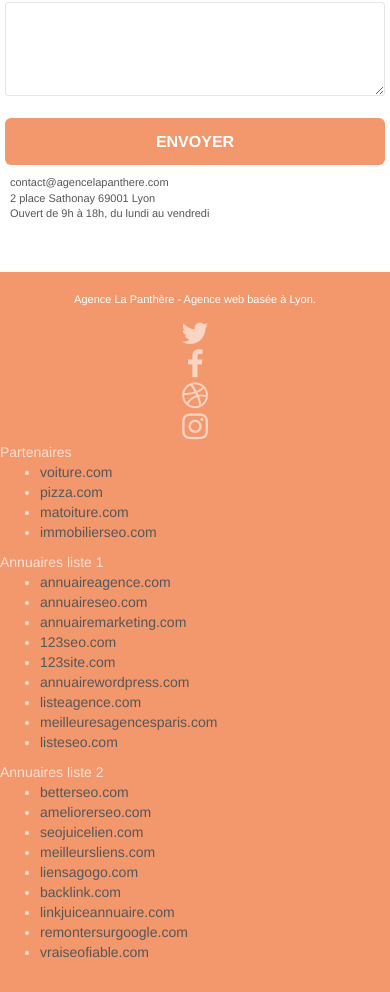
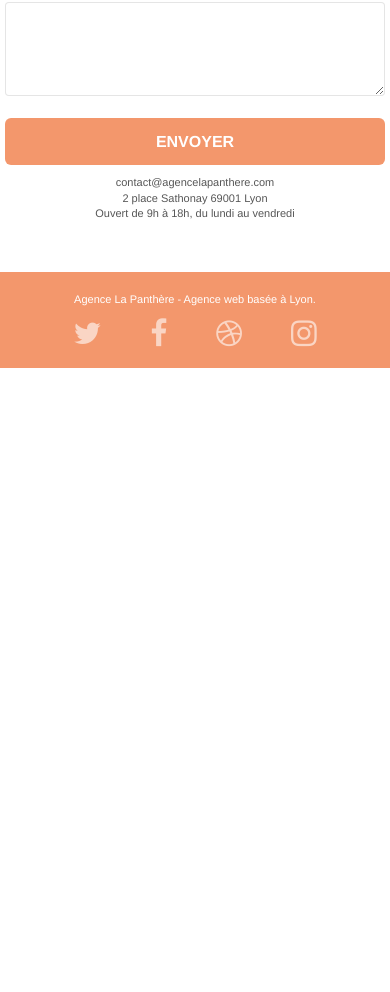
Before and after one commit to AlisterFL/LaPanth-re---Projet-4, a plain HTML site: page contact.html in a window 390 px wide. Shown: the part 586-1578 px from the top of the page. After the commit the page ends 954 px from the top, so only its background shows below. Drawn offline with Linux system fonts and the light colour scheme; files that its build step writes are made by us from their sources.

Commit message:
réglage responsive, suppresion black hats & modification format images

```diff
--- a/contact.html
+++ b/contact.html
@@ -112,7 +112,7 @@
 					</button>
 				</form>
 			</div>
-			<div class="col-sm-6">
+			<div class="col-sm-6 text-center ">
 				<p>
 					contact@agencelapanthere.com<br>2 place Sathonay 69001 Lyon<br>Ouvert de 9h à 18h, du lundi au vendredi<br>
 				</p>
@@ -157,45 +157,6 @@
 						</div>
 					</div>
 				</div>
-				<div class="row">
-					<div class="col-sm-4">
-						Partenaires
-							<ul>
-								<li><a href="voiture.com">voiture.com</a></li>
-								<li><a href="pizza.com">pizza.com</a></li>
-								<li><a href="matoiture.com">matoiture.com</a></li>
-								<li><a href="immobilierseo.com">immobilierseo.com</a></li>
-							</ul>
-					</div>
-					<div class="col-sm-4">
-						Annuaires liste 1
-						<ul>
-							<li><a href="annuaireagence.com">annuaireagence.com</a></li>
-							<li><a href="annuaireseo.com">annuaireseo.com</a></li>
-							<li><a href="annuairemarketing.com">annuairemarketing.com</a></li>
-							<li><a href="123seoture.com">123seo.com</a></li>
-							<li><a href="123site.com">123site.com</a></li>
-							<li><a href="annuairewordpress.com">annuairewordpress.com</a></li>
-							<li><a href="listeagence.com">listeagence.com</a></li>
-							<li><a href="meilleuresagencesparis.com">meilleuresagencesparis.com</a></li>
-							<li><a href="listeseo.com">listeseo.com</a></li>
-						</ul>
-					</div>
-					<div class="col-sm-4">
-						Annuaires liste 2
-						<ul>
-							<li><a href="betterseo.com">betterseo.com</a></li>
-							<li><a href="ameliorerseo.com">ameliorerseo.com</a></li>
-							<li><a href="seojuicelien.com">seojuicelien.com</a></li>
-							<li><a href="meilleursliens.com">meilleursliens.com</a></li>
-							<li><a href="liensagogo.com">liensagogo.com</a></li>
-							<li><a href="backlink.com">backlink.com</a></li>
-							<li><a href="linkjuiceannuaire.com">linkjuiceannuaire.com</a></li>
-							<li><a href="remontersurgoogle.com">remontersurgoogle.com</a></li>
-							<li><a href="vraiseofiable.com">vraiseofiable.com</a></li>
-						</ul>
-					</div>
-				</div>
 			</div>
 		</div>
 	</div>
--- a/style.css
+++ b/style.css
@@ -1,11 +1,20 @@
 body {
     margin: 0;
     padding: 0;
+    height: 100vh;
     background: #FFF;
     overflow-x: hidden;
     -webkit-font-smoothing: antialiased;
     -moz-osx-font-smoothing: grayscale;
+
 }
+
+.page-container{
+    display: flex;
+	flex-direction: column;
+	min-height: 100vh;
+}
+
 
 a,
 button {
@@ -89,6 +98,7 @@ a:hover {
     left: 0;
     right: 0;
 }
+
 
 .texture-paper::before {
     background: url("img/texture-paper.png");
@@ -702,7 +712,10 @@ p {
 .social {
     max-width: 400px;
     margin: auto auto auto auto;
+    display: flex;
+    justify-content: space-around;
 }
+
 
 h2 {
     font-size: 22px;
@@ -822,7 +835,7 @@ h4 {
 }
 
 .bg-presentation {
-    background-image: url("img/image-de-presentation.bmp");
+    background-image: url("img/image-de-presentation.jpeg");
 }
 
 @media (max-width: 1024px) {
@@ -836,6 +849,12 @@ h4 {
     .bloc-tile-4.full-width-bloc .container {
         padding-left: 0;
         padding-right: 0;
+    }
+}
+
+@media screen and (max-width: 768px) {
+    #bloc-7{
+        flex: 1;
     }
 }
 
```
Also changed, not shown: index.html (+18 -45 lines), css/bootstrap.css, img/3.bmp (deleted), img/3.jpeg (added), img/4.bmp (deleted), img/4.jpeg (added), img/image-de-presentation.jpeg (added).
